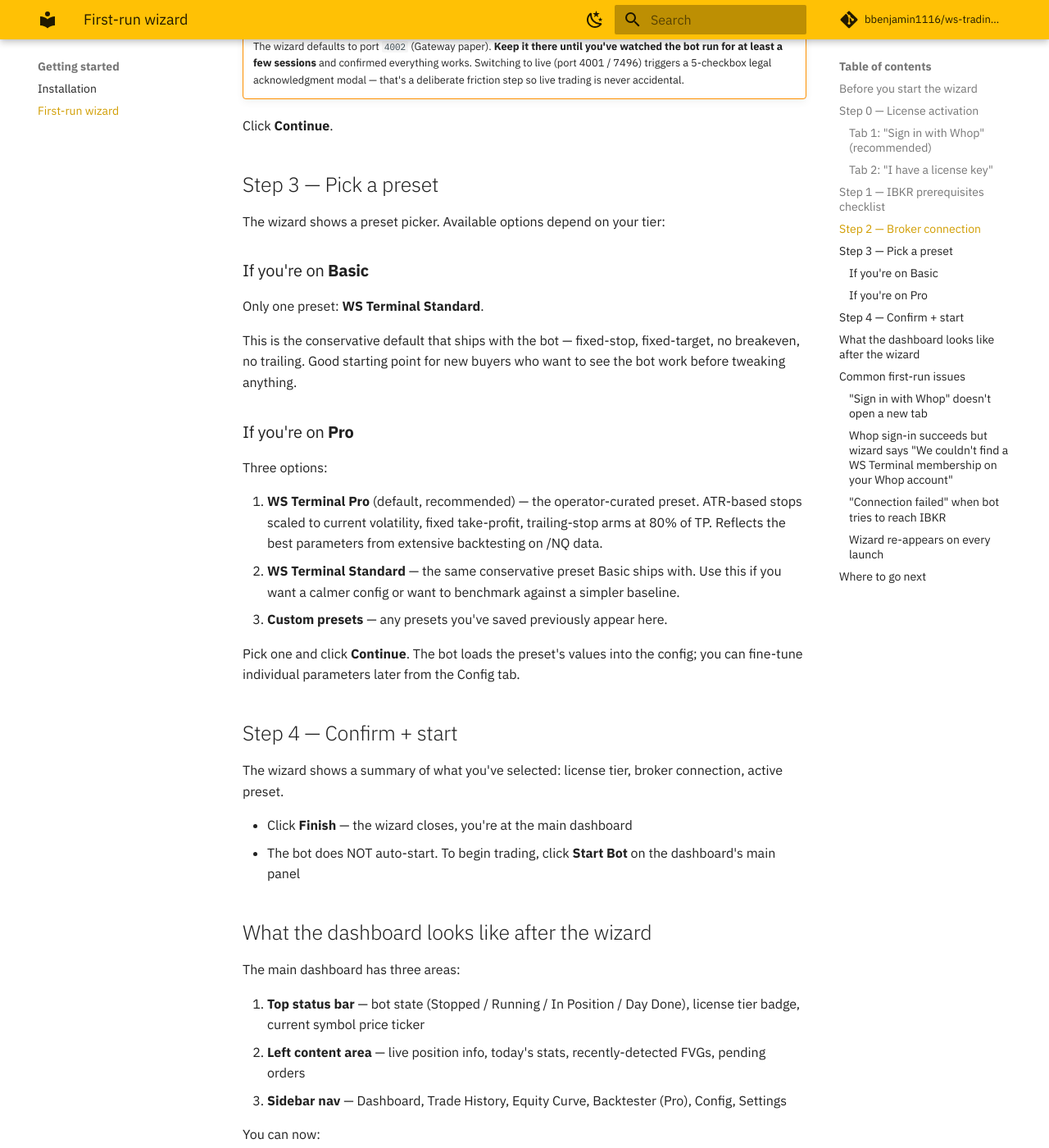
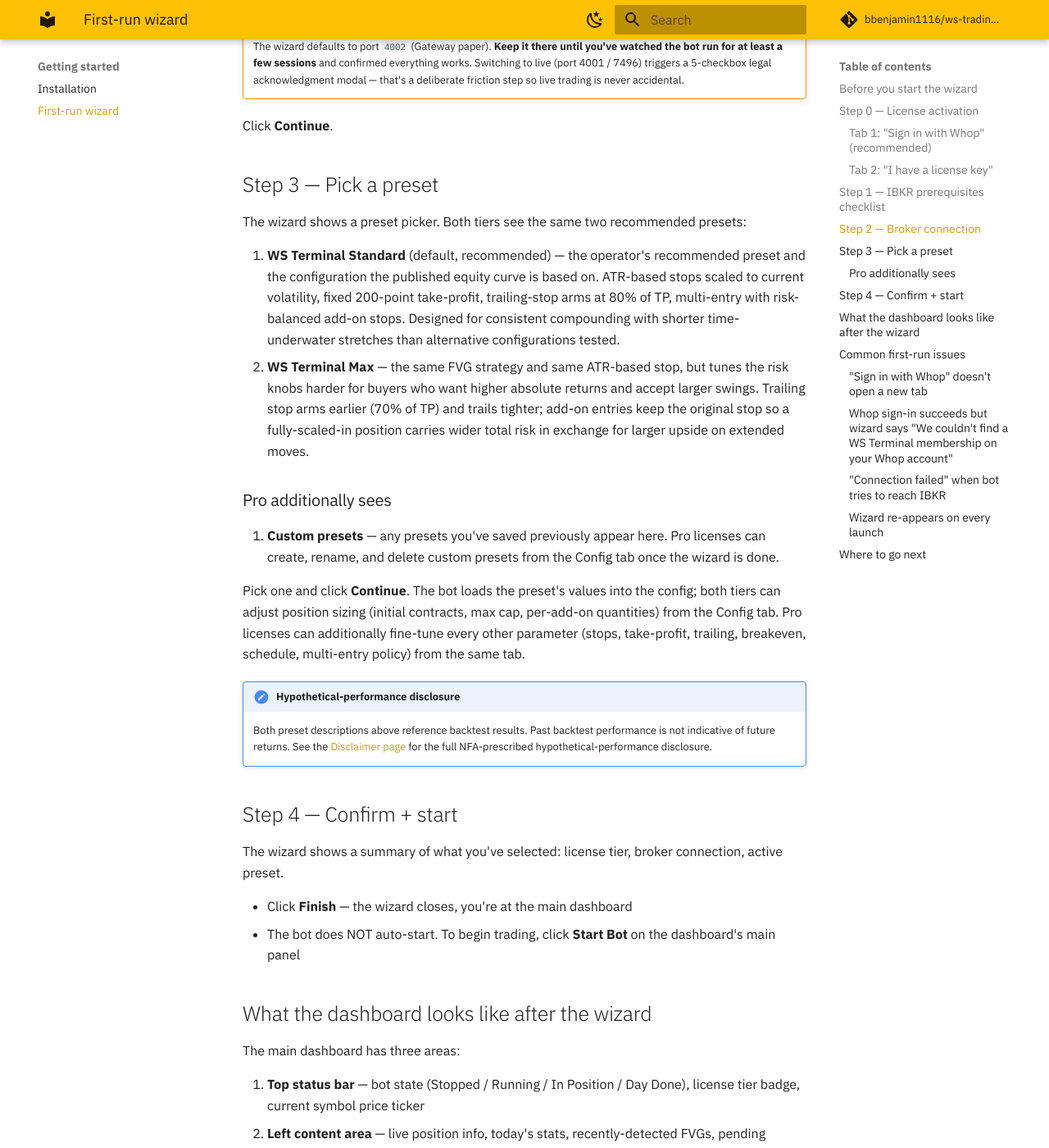
Before and after one commit to bbenjamin1116/ws-trading-docs, an MkDocs documentation site: the page built from docs/getting-started/first-run.md, in a window 1280 px wide and 1400 px high, scrolled down 2349 px. Shown: the whole window at 82% size. Built offline with MkDocs 1.6.1 and Material for MkDocs 9.7.7, drawn with Linux system fonts in a browser that asks for light colours; comment, search, counter and statistics services are not loaded.

Commit message:
docs: align preset section with 2026-05-11 pivot
Mirrors the marketing-site pivot (ws-trading-co-site 60e9c2d +
8d52ad9) into the docs site so the buyer-journey story is
consistent across both surfaces.

  - getting-started/first-run.md — Step 3 "Pick a preset" rewritten.
    Old structure described Basic as "Only one preset: WS Terminal
    Standard, conservative fixed-stop default" and Pro as having
    "three options" (Pro preset / Standard / custom). New structure:
    both tiers see the same two recommended presets (Standard +
    Max), each with a real description of strategy character; Pro
    additionally sees the user-saved Custom presets row. Footer
    expanded to explain that both tiers can adjust position sizing
    via the Config tab, with the granular-parameter unlock kept as
    a Pro-only call-out.

    Added a hypothetical-performance disclosure footnote pointing at
    the existing landing-site disclaimer page — the preset
    descriptions reference backtest character ("designed for
    consistent compounding", "higher absolute returns") so a
    pointer to the full NFA-prescribed text belongs nearby. Inline
    text remains qualitative; the verbatim block lives on the
    marketing site as required.

  - configuration/overview.md — under-construction TOC updated to
    describe the new tier split (Basic: position sizing + symbol/
    tick / Pro: everything else) and the two-preset framing. Page
    is still a stub; real content gated on mini-PC dry run per the
    existing docs.ws-trading.co tracking memory.

Co-Authored-By: Claude Opus 4.7 <noreply@anthropic.com>

```diff
--- a/docs/getting-started/first-run.md
+++ b/docs/getting-started/first-run.md
@@ -91,35 +91,41 @@ Click **Continue**.
 
 ## Step 3 — Pick a preset
 
-The wizard shows a preset picker. Available options depend on your
-tier:
+The wizard shows a preset picker. Both tiers see the same two
+recommended presets:
 
-### If you're on **Basic**
+1. **WS Terminal Standard** (default, recommended) — the operator's
+   recommended preset and the configuration the published equity
+   curve is based on. ATR-based stops scaled to current volatility,
+   fixed 200-point take-profit, trailing-stop arms at 80% of TP,
+   multi-entry with risk-balanced add-on stops. Designed for
+   consistent compounding with shorter time-underwater stretches
+   than alternative configurations tested.
+2. **WS Terminal Max** — the same FVG strategy and same ATR-based
+   stop, but tunes the risk knobs harder for buyers who want higher
+   absolute returns and accept larger swings. Trailing stop arms
+   earlier (70% of TP) and trails tighter; add-on entries keep the
+   original stop so a fully-scaled-in position carries wider total
+   risk in exchange for larger upside on extended moves.
 
-Only one preset: **WS Terminal Standard**.
+### Pro additionally sees
 
-This is the conservative default that ships with the bot —
-fixed-stop, fixed-target, no breakeven, no trailing. Good starting
-point for new buyers who want to see the bot work before tweaking
-anything.
-
-### If you're on **Pro**
-
-Three options:
-
-1. **WS Terminal Pro** (default, recommended) — the operator-curated
-   preset. ATR-based stops scaled to current volatility, fixed
-   take-profit, trailing-stop arms at 80% of TP. Reflects the best
-   parameters from extensive backtesting on /NQ data.
-2. **WS Terminal Standard** — the same conservative preset Basic
-   ships with. Use this if you want a calmer config or want to
-   benchmark against a simpler baseline.
 3. **Custom presets** — any presets you've saved previously appear
-   here.
+   here. Pro licenses can create, rename, and delete custom presets
+   from the Config tab once the wizard is done.
 
 Pick one and click **Continue**. The bot loads the preset's values
-into the config; you can fine-tune individual parameters later from
-the Config tab.
+into the config; both tiers can adjust position sizing (initial
+contracts, max cap, per-add-on quantities) from the Config tab.
+Pro licenses can additionally fine-tune every other parameter
+(stops, take-profit, trailing, breakeven, schedule, multi-entry
+policy) from the same tab.
+
+!!! note "Hypothetical-performance disclosure"
+    Both preset descriptions above reference backtest results. Past
+    backtest performance is not indicative of future returns. See
+    the [Disclaimer page](https://ws-trading.co/disclaimer.html) for
+    the full NFA-prescribed hypothetical-performance disclosure.
 
 ## Step 4 — Confirm + start
 
```
Also changed, not shown: docs/configuration/overview.md (+7 -3 lines).
